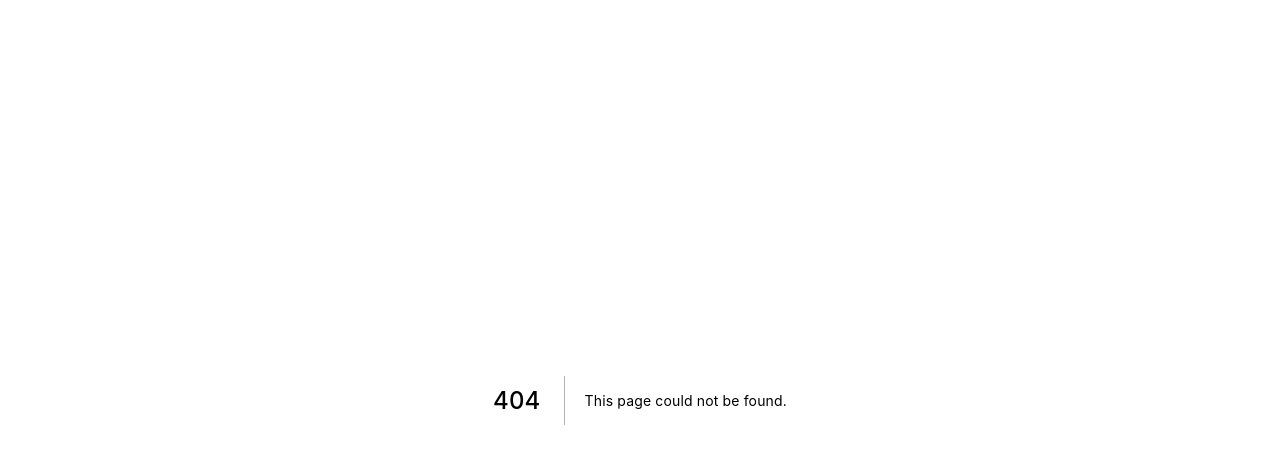
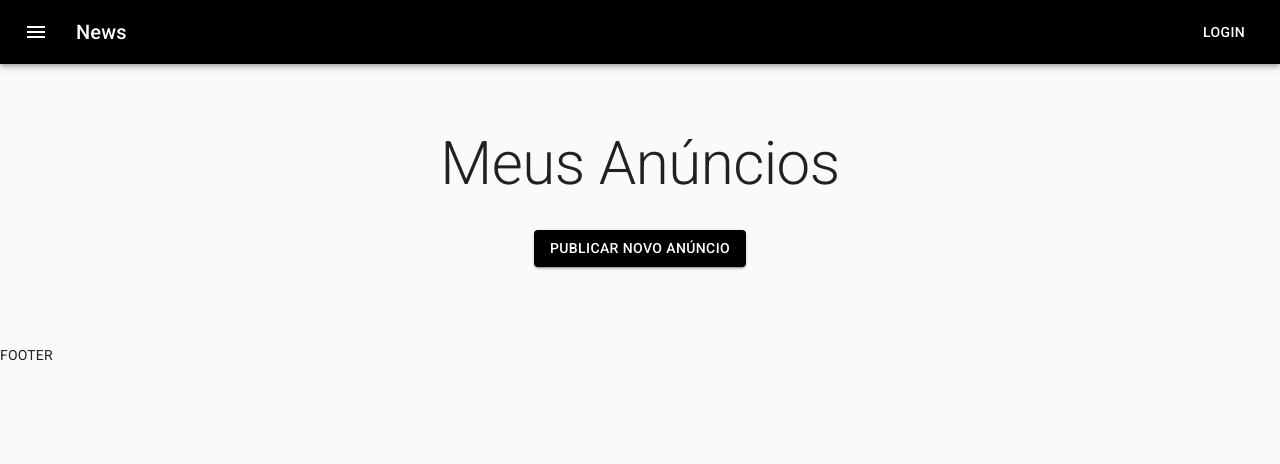
Before and after one commit to EvandroMonteiro/anunx, a Next.js app: page /user/dashboard in a window 1280 px wide. Before the commit this address had no page. Shown: the top 464 px of the page. Built offline with nearby package versions, Linux system fonts and the light colour scheme.

Commit message:
adicionando header e dashboard

```diff
--- a/pages/_app.js
+++ b/pages/_app.js
@@ -11,7 +11,7 @@
   return (
     <>
       <Head>
-        <title>My page</title>
+        <title>Anunx</title>
         <meta name="viewport" content="minimum-scale=1, initial-scale=1, width=device-width" />
       </Head>
       <ThemeProvider theme={theme}>
--- a/pages/index.js
+++ /dev/null
@@ -1,5 +0,0 @@
-export default function Home() {
-  return (
-    <div>index</div>
-  )
-}
--- /dev/null
+++ b/pages/user/dashboard.js
@@ -0,0 +1,29 @@
+import { Button, Container, makeStyles, Typography } from '@material-ui/core'
+import TemplateDefault from '../../src/templates/Default'
+
+const useStyles = makeStyles((theme) => ({
+  container: {
+    padding: theme.spacing(8, 0, 6)
+  },
+  buttonAdd: {
+    margin: '30px auto',
+    display: 'block',
+  }
+}))
+
+export default function Home() {
+  const classes = useStyles()
+
+  return (
+    <TemplateDefault>
+      <Container maxWidth="sm" className={classes.container}>
+        <Typography component="h1" variant="h2" align="center">
+          Meus Anúncios
+        </Typography>
+        <Button variant="contained" color="primary" className={classes.buttonAdd}>
+          Publicar Novo Anúncio
+        </Button>
+      </Container>
+    </TemplateDefault>
+  )
+}
--- /dev/null
+++ b/src/components/Header.js
@@ -0,0 +1,40 @@
+import React from 'react';
+import { makeStyles } from '@material-ui/core/styles';
+import AppBar from '@material-ui/core/AppBar';
+import Toolbar from '@material-ui/core/Toolbar';
+import Typography from '@material-ui/core/Typography';
+import Button from '@material-ui/core/Button';
+import IconButton from '@material-ui/core/IconButton';
+import MenuIcon from '@material-ui/icons/Menu';
+
+const useStyles = makeStyles((theme) => ({
+  root: {
+    flexGrow: 1,
+  },
+  menuButton: {
+    marginRight: theme.spacing(2),
+  },
+  title: {
+    flexGrow: 1,
+  },
+}));
+
+export default function ButtonAppBar() {
+  const classes = useStyles();
+
+  return (
+    <div className={classes.root}>
+      <AppBar position="static">
+        <Toolbar>
+          <IconButton edge="start" className={classes.menuButton} color="inherit" aria-label="menu">
+            <MenuIcon />
+          </IconButton>
+          <Typography variant="h6" className={classes.title}>
+            News
+          </Typography>
+          <Button color="inherit">Login</Button>
+        </Toolbar>
+      </AppBar>
+    </div>
+  );
+}
--- /dev/null
+++ b/src/templates/Default.js
@@ -0,0 +1,14 @@
+import Header from '../components/Header'
+
+const Default = ({ children }) => {
+
+  return (
+    <>
+      <Header />
+      {children}
+      <footer>FOOTER</footer>
+    </>
+  )
+}
+
+export default Default
```
